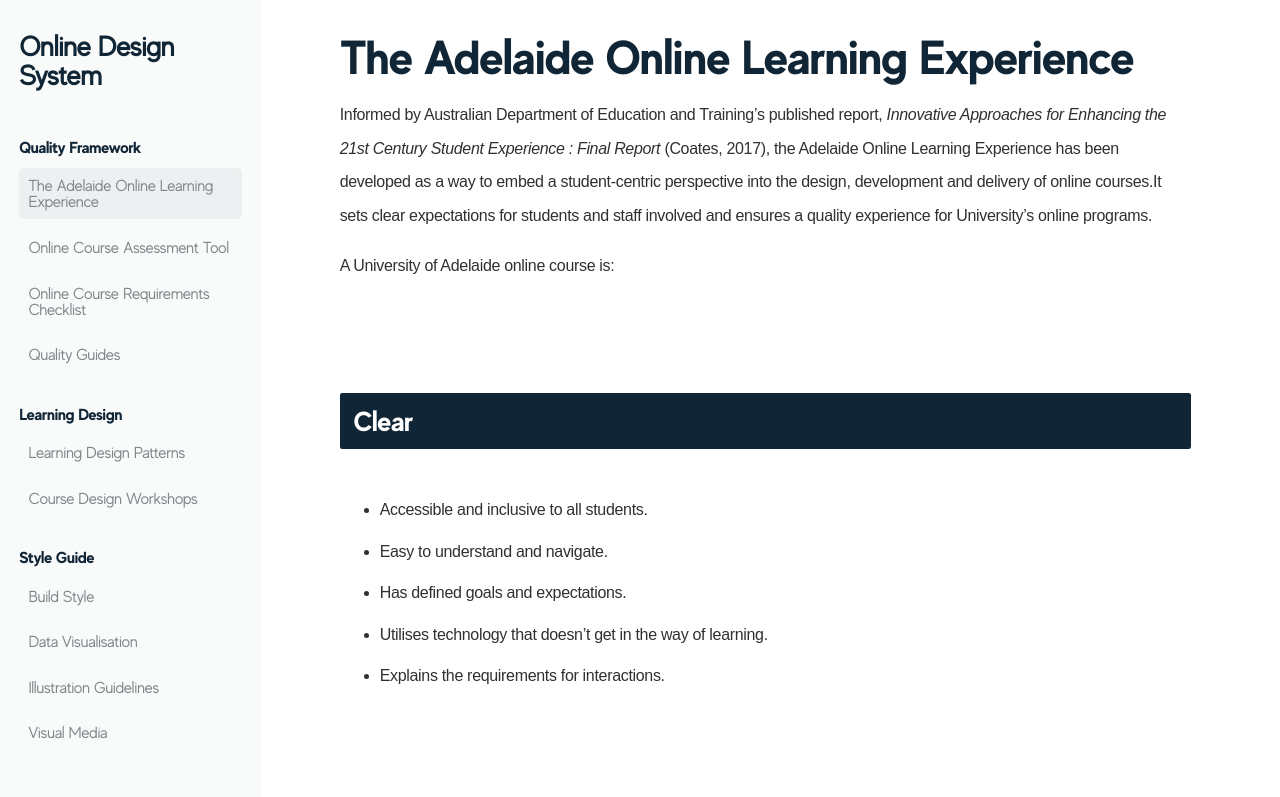
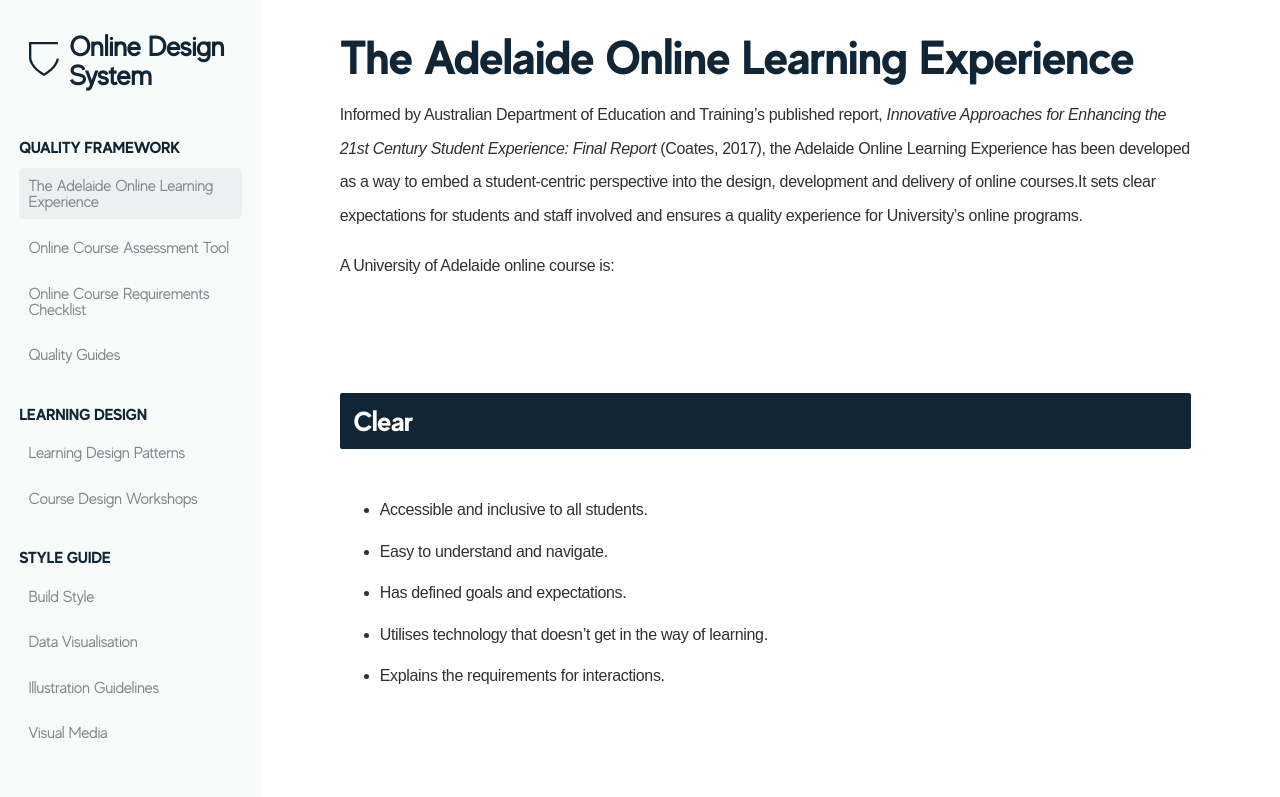
Before and after one commit to UAMediaProd/online-design-system, an Eleventy site: page src/pages/quality-framework/adelaide-online-lx.md in a window 1280 px wide. Shown: the top 797 px of the page. Built offline with nearby package versions, Linux system fonts and the light colour scheme; Eleventy itself is replaced by a stand-in of ours; files that its build step writes are made by us from their sources; files whose address does not match are found by name.

Commit message:
Sidebar home tweaks

```diff
--- a/src/_layouts/base.njk
+++ b/src/_layouts/base.njk
@@ -11,7 +11,7 @@
 
 	{# home navigation? #}
 
-	<a href="/pages/home/" class="nav-link"><h3 class="home-link">Online Design System</h3></a>
+	<a href="/pages/home/" class="nav-link"><h3 class="home-link"><img src="/assets/images/half-shield.svg" width="30" style="float:left; padding: 10px;"> Online Design System</h3></a>
 
 	<h4>Quality Framework</h4>
 	<ul>
--- a/src/sass/style.scss
+++ b/src/sass/style.scss
@@ -92,11 +92,13 @@
       margin-bottom: $xxxl;
       color: #102535;
       font-family: 'made_evolve_sans_regular', Arial, sans-serif;
+      float:right;
     }
 
     h4 {
       margin-top: $xxl;
       font-size: $m;
+      text-transform: uppercase;
     }
 
   }
```
Also changed, not shown: src/pages/quality-framework/adelaide-online-lx.md (+1 -1 lines), src/assets/images/half-shield.svg (added).
